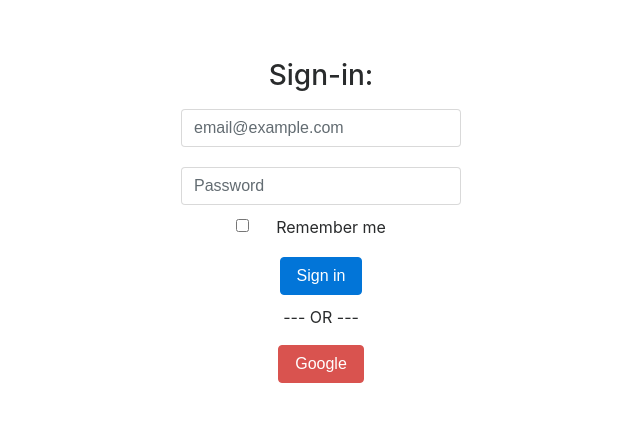
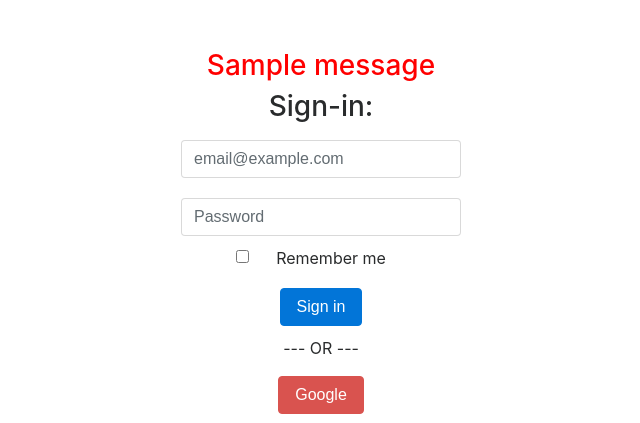
Before and after one commit to sam6tn/studenthousing, a Django app: page / in a window 1280 px wide. Shown: the part 128-551 px from the top of the page, without its empty margins (319-959 px from the left). Run offline with Django 3.2, Linux system fonts and the light colour scheme; tables that the repository leaves empty hold one stand-in row (values such as "Sample post"); one stand-in notice (Sample message) is shown; some libraries are stand-ins or nearby versions.

Commit message:
Required Login and Searching Options by name
If user is not authenticated, redirects to login page with error message. Added simple filtering when searched by name.

```diff
--- a/polls/templates/polls/index.html
+++ b/polls/templates/polls/index.html
@@ -29,6 +29,11 @@
             width:80px;
             margin-right:10px;
         }
+        .login-error{
+            color: red;
+            margin: 0 auto;
+            text-align: center;
+        }
     </style>
 
     <title>Housing Log In</title>
@@ -41,6 +46,10 @@
         <img class="logo" src="https://i0.wp.com/rockbridgereport.academic.wlu.edu/files/2011/11/UVA.gif">
         <h1>Off Grounds Housing</h1>
     </nav>
+
+    {% for message in messages %}
+        <h3 class="login-error">{{ message }}</h3>
+    {% endfor %}
 
     <form method="Post" class="form-signin text-center">
         {% csrf_token %}
--- a/polls/views.py
+++ b/polls/views.py
@@ -7,6 +7,8 @@ from django.views.generic import TemplateView
 from django.utils import timezone
 from django.views.generic import CreateView
 from django.contrib.auth.decorators import login_required
+from django.contrib import messages
+from django.contrib.messages import get_messages
 
 from .models import Post, Review
 
@@ -35,16 +37,16 @@ class SearchView(TemplateView):
             args = {'form': form, 'posts': posts}
             return render(request, self.template_name, args)
         else:
+            if (len(list(get_messages(request)))==0):
+                messages.error(request, 'Please Sign In!')
             return HttpResponseRedirect("/")
 
     def post(self, request):
         form = SuggestForm(request.POST)
         if form.is_valid():
-            form.save()
-            text = form.cleaned_data['search']
-            form = SuggestForm()
-
-            args = {'form': form, 'text': text}
+            search = form.cleaned_data['search']
+            #args = {'form': form, 'search': search}
+            request.session['search'] = search
         return HttpResponseRedirect("/search/results/")
 
 
@@ -52,9 +54,13 @@ class ListView(TemplateView):
     template_name = 'polls/list.html'
     def get(self, request):
         if request.user.is_authenticated:
-            form = SuggestForm()
-            posts = Post.objects.all()
-            args = {'form': form, 'posts': posts}
+            search = request.session.get('search')
+            #posts = Post.objects.all()
+            posts = Post.objects.filter(name__icontains=search)
+            #posts = Post.objects.order_by('search')
+            args = {'posts': posts}
             return render(request, self.template_name, args)
         else:
+            if (len(list(get_messages(request)))==0):
+                messages.error(request, 'Please Sign In!')
             return HttpResponseRedirect("/")
```
Also changed, not shown: db.sqlite3.
